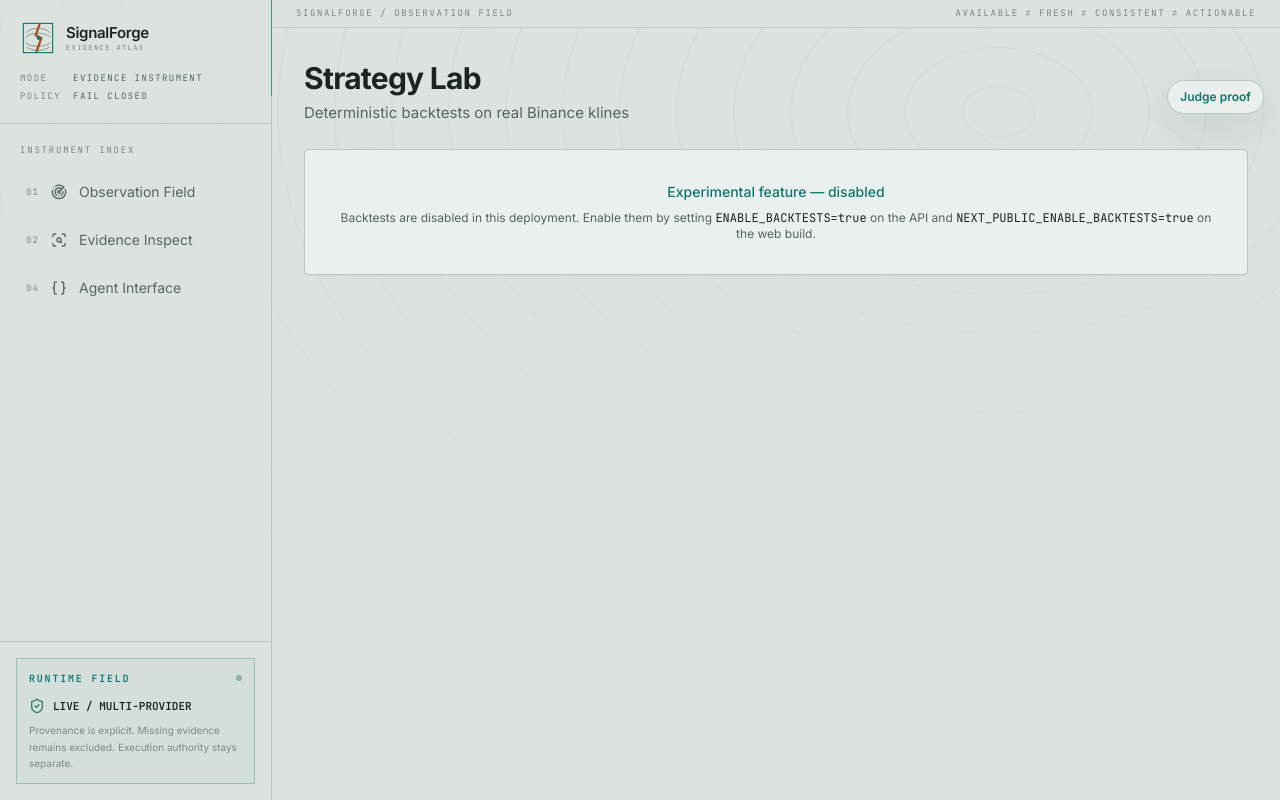
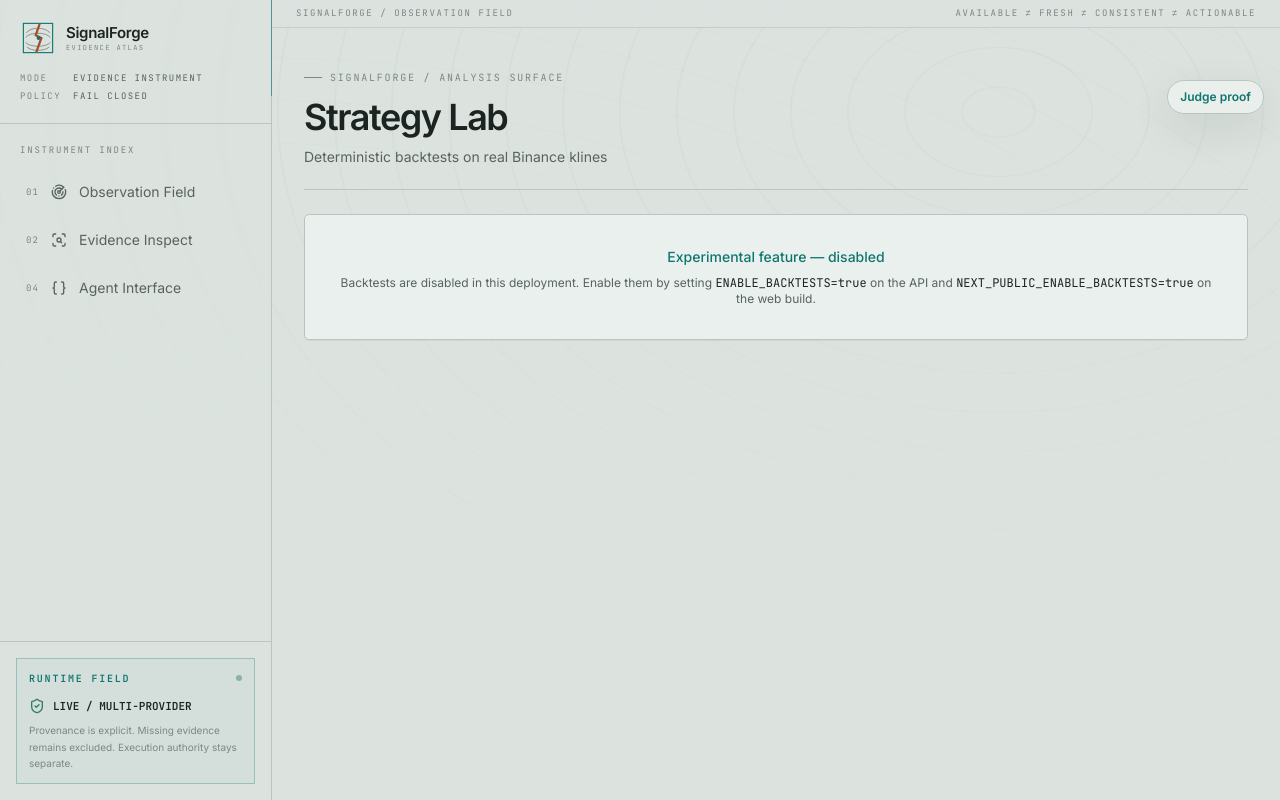
Before and after one commit to Faadil1/signalforge, a Next.js app in the folder web/: page /strategies in a window 1280 px wide. Built offline with nearby package versions, Linux system fonts and the light colour scheme.

Commit message:
trace: align generic page headers with field grammar

```diff
--- a/web/src/components/layout/PageHeader.tsx
+++ b/web/src/components/layout/PageHeader.tsx
@@ -15,15 +15,16 @@
   className?: string;
 }) {
   return (
-    <div className={cn("flex flex-col gap-4 sm:flex-row sm:items-start sm:justify-between", className)}>
+    <div className={cn("grid gap-4 border-b border-border pb-5 sm:grid-cols-[1fr_auto] sm:items-end", className)}>
       <div>
-        <div className="flex items-center gap-2.5">
-          <h1 className="text-2xl font-bold tracking-tight text-text md:text-3xl">{title}</h1>
+        <p className="field-label">SIGNALFORGE / ANALYSIS SURFACE</p>
+        <div className="mt-3 flex flex-wrap items-center gap-3">
+          <h1 className="text-3xl font-semibold tracking-[-0.04em] text-text md:text-4xl">{title}</h1>
           {badge}
         </div>
-        {subtitle && <p className="mt-1.5 text-[15px] text-text-secondary">{subtitle}</p>}
+        {subtitle && <p className="mt-2 max-w-3xl text-sm leading-6 text-text-secondary">{subtitle}</p>}
       </div>
-      {actions && <div className="flex items-center gap-2 sm:mt-1">{actions}</div>}
+      {actions && <div className="flex items-center gap-2">{actions}</div>}
     </div>
   );
 }
```
